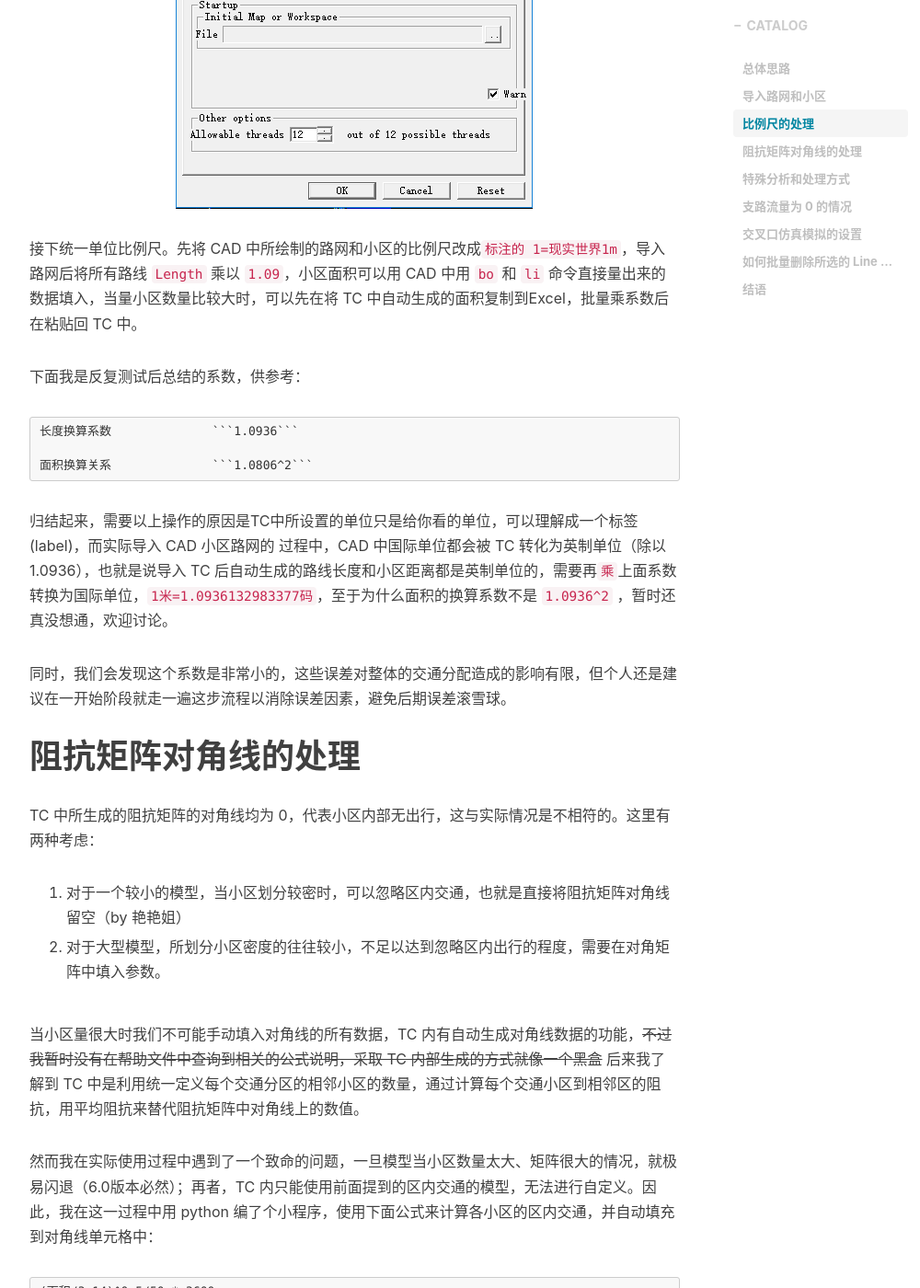
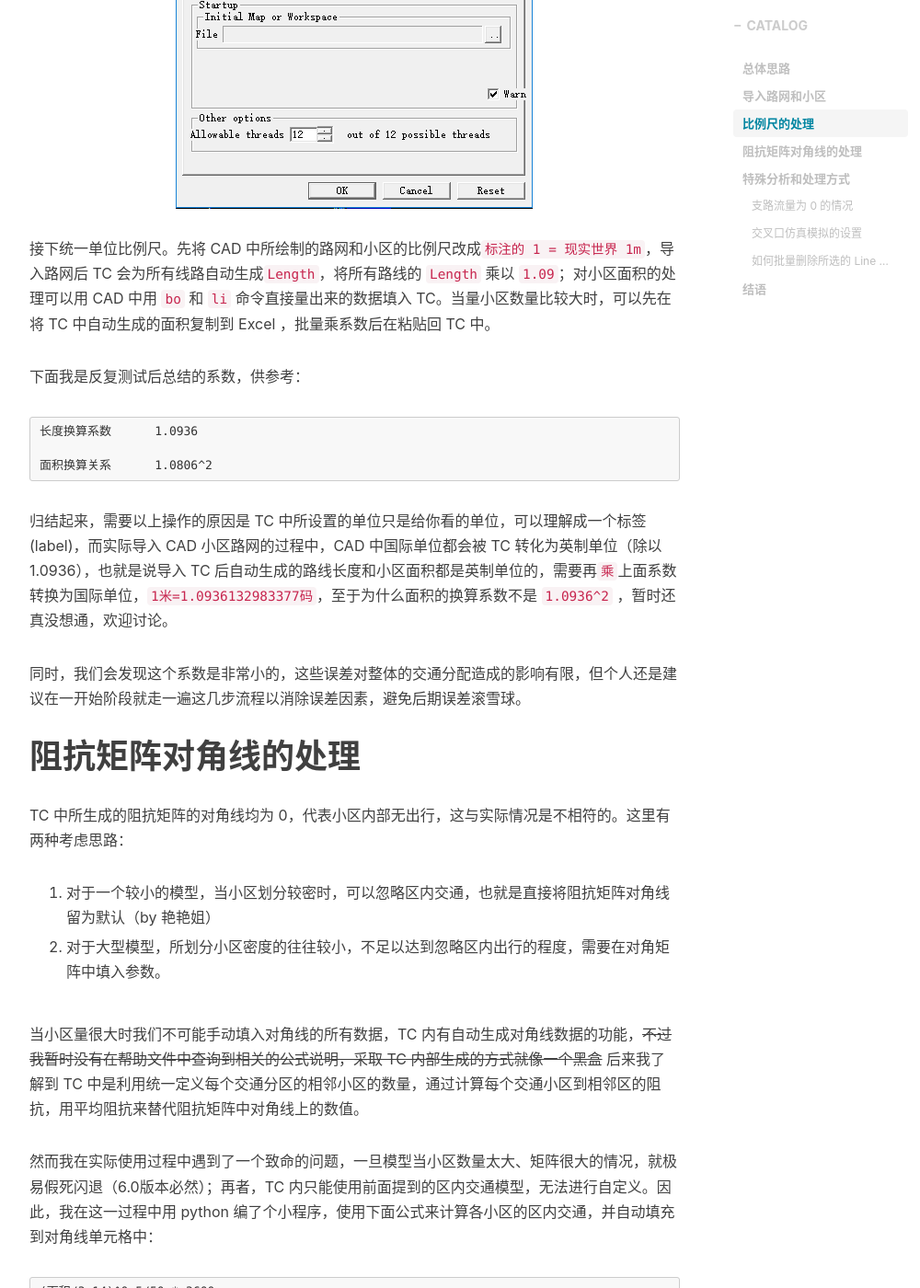
Before and after one commit to aerolithink/aerolithink.github.io, a Jekyll site: the page built from _posts/2018-7-12-TCxc.md, in a window 1280 px wide and 1400 px high, scrolled down 2978 px. Shown: the whole window at 92% size, without its empty margins (233-1233 px from the left). Built offline with Jekyll 4.4.1, drawn with Linux system fonts in a browser that asks for light colours; nearby versions of some CDN libraries; comment, search, counter and statistics services are not loaded; some of the changed text lies outside the part shown.

Commit message:
Post TC v 1.2

````diff
--- a/_posts/2018-7-12-TCxc.md
+++ b/_posts/2018-7-12-TCxc.md
@@ -11,14 +11,14 @@
 music: false
 music-id: 486188847
 tags:
-    - TransCAD
+    - TransCAD (TC)
     - Macro Traffic Simulation
     - Tip
 ---
 
 > 最近一段时间完成了一个大型城市交通宏观模型的建模，期间遇到不少问题，请教了百度、谷歌、还有不少大神。
 >
-> 抽了一天时间总结了一下建模过程中遇到的问题，哈大家分享讨论，下面一起来看吧。
+> 抽了一天时间总结了一下建模过程中遇到的问题，和大家分享讨论，下面一起来看吧。
 
 
 # 总体思路
@@ -42,7 +42,7 @@
 
 导入时需要将小区图层和线网图层分开导入。
 
-这里分享一个比较快速的导入小区的方法——在 CAD 无需一个一个绘制小区，可以直接用```多段线```绘出交叉的路网，将其在交叉口处全部打断，以 line 导入 TC ，再通过```Tools - Geographic Utilities - Line/Area Conversion```来转换为 Area，这样处理可以自动将路网所围成的一个个小区域生成小区。
+这里分享一个比较快速的导入小区的方法——在 CAD 中无需一个一个绘制小区，可以直接用```多段线```绘出交叉的路网，将其在交叉点处全部打断，以 line 面层导入到 TC 中，再通过```Tools - Geographic Utilities - Line/Area Conversion```来转换为 Area，这样处理可以自动将路网所围成的一个个小区域转化为小区。
 
 具体操作如下：
 
@@ -53,37 +53,37 @@
 
 
 # 比例尺的处理
-在 TC 菜单栏中 Edit - Preferences 中将单位改为 kilometers。
+先在 TC 菜单栏的 ```Edit - Preferences``` 中将单位改为 ```kilometers```。
 
 <img src="/img/in-post/2018-7-12-TCxc/kilometers.png" width="388" height="510"/>
 
 
-接下统一单位比例尺。先将 CAD 中所绘制的路网和小区的比例尺改成```标注的 1=现实世界1m```，导入路网后将所有路线 ```Length``` 乘以 ```1.09```，小区面积可以用 CAD 中用 ```bo``` 和 ```li``` 命令直接量出来的数据填入，当量小区数量比较大时，可以先在将 TC 中自动生成的面积复制到Excel，批量乘系数后在粘贴回 TC 中。
+接下统一单位比例尺。先将 CAD 中所绘制的路网和小区的比例尺改成```标注的 1 = 现实世界 1m```，导入路网后 TC 会为所有线路自动生成```Length```，将所有路线的 ```Length``` 乘以 ```1.09```；对小区面积的处理可以用 CAD 中用 ```bo``` 和 ```li``` 命令直接量出来的数据填入 TC。当量小区数量比较大时，可以先在将 TC 中自动生成的面积复制到 Excel ，批量乘系数后在粘贴回 TC 中。
 
 下面我是反复测试后总结的系数，供参考：
 
 ```
-长度换算系数		```1.0936```
+长度换算系数	1.0936
 
-面积换算关系		```1.0806^2```
+面积换算关系	1.0806^2
 ```
 
-归结起来，需要以上操作的原因是TC中所设置的单位只是给你看的单位，可以理解成一个标签 (label)，而实际导入 CAD 小区路网的 过程中，CAD 中国际单位都会被 TC 转化为英制单位（除以1.0936），也就是说导入 TC 后自动生成的路线长度和小区距离都是英制单位的，需要再```乘```上面系数转换为国际单位，```1米=1.0936132983377码```，至于为什么面积的换算系数不是 ```1.0936^2``` ，暂时还真没想通，欢迎讨论。
+归结起来，需要以上操作的原因是 TC 中所设置的单位只是给你看的单位，可以理解成一个标签 (label)，而实际导入 CAD 小区路网的过程中，CAD 中国际单位都会被 TC 转化为英制单位（除以1.0936），也就是说导入 TC 后自动生成的路线长度和小区面积都是英制单位的，需要再```乘```上面系数转换为国际单位，```1米=1.0936132983377码```，至于为什么面积的换算系数不是 ```1.0936^2``` ，暂时还真没想通，欢迎讨论。
 
-同时，我们会发现这个系数是非常小的，这些误差对整体的交通分配造成的影响有限，但个人还是建议在一开始阶段就走一遍这步流程以消除误差因素，避免后期误差滚雪球。
+同时，我们会发现这个系数是非常小的，这些误差对整体的交通分配造成的影响有限，但个人还是建议在一开始阶段就走一遍这几步流程以消除误差因素，避免后期误差滚雪球。
 
 
 # 阻抗矩阵对角线的处理
 
-TC 中所生成的阻抗矩阵的对角线均为 0，代表小区内部无出行，这与实际情况是不相符的。这里有两种考虑：
+TC 中所生成的阻抗矩阵的对角线均为 0，代表小区内部无出行，这与实际情况是不相符的。这里有两种考虑思路：
 
-1. 对于一个较小的模型，当小区划分较密时，可以忽略区内交通，也就是直接将阻抗矩阵对角线留空（by 艳艳姐）
+1. 对于一个较小的模型，当小区划分较密时，可以忽略区内交通，也就是直接将阻抗矩阵对角线留为默认（by 艳艳姐）
 
 2. 对于大型模型，所划分小区密度的往往较小，不足以达到忽略区内出行的程度，需要在对角矩阵中填入参数。
 
 当小区量很大时我们不可能手动填入对角线的所有数据，TC 内有自动生成对角线数据的功能，~~不过我暂时没有在帮助文件中查询到相关的公式说明，采取 TC 内部生成的方式就像一个黑盒~~ 后来我了解到 TC 中是利用统一定义每个交通分区的相邻小区的数量，通过计算每个交通小区到相邻区的阻抗，用平均阻抗来替代阻抗矩阵中对角线上的数值。
 
-然而我在实际使用过程中遇到了一个致命的问题，一旦模型当小区数量太大、矩阵很大的情况，就极易闪退（6.0版本必然）；再者，TC 内只能使用前面提到的区内交通的模型，无法进行自定义。因此，我在这一过程中用 python 编了个小程序，使用下面公式来计算各小区的区内交通，并自动填充到对角线单元格中：
+然而我在实际使用过程中遇到了一个致命的问题，一旦模型当小区数量太大、矩阵很大的情况，就极易假死闪退（6.0版本必然）；再者，TC 内只能使用前面提到的区内交通模型，无法进行自定义。因此，我在这一过程中用 python 编了个小程序，使用下面公式来计算各小区的区内交通，并自动填充到对角线单元格中：
 ```
 (面积/3.14)^0.5/50 * 3600
 ```
@@ -92,19 +92,19 @@
 
 # 特殊分析和处理方式
 
-## 支路流量为 0 的情况
+#### 支路流量为 0 的情况
 
-通常出现这种```路网层级功能丧失```情况，可以先增加一些连接到支路的质心连杆后再看看结果（by 艳艳姐）
+- 通常出现这种```路网层级功能丧失```情况，可以先增加一些连接到支路的质心连杆后再看看结果（by 艳艳姐）
 
-如果没有改善，那么原因就可以归结为小区划分的不够细，加密小区吧（by 艳艳姐）
+- 如果没有改善，那么原因就可以归结为小区划分的不够细，加密小区吧（by 艳艳姐）
 
-通常 ```1w``` 人口划分一个小区为宜（by 顾师兄）
+- 通常 ```1w``` 人口划分一个小区为宜（by 顾师兄）
 
-## 交叉口仿真模拟的设置
+#### 交叉口仿真模拟的设置
 
-如果不是特别研究一个立交口，那么对于一个大范围的模型，可以直接将立交匝道打断，作为十字路口来处理，毕竟TC针对的是宏观模拟。
+如果不是特别研究一个立交口，那么对于一个大范围的模型，可以直接将立交匝道打断，作为十字路口来处理，毕竟 TC 针对的是宏观模拟。
 
-## 如何批量删除所选的 Line 或 Area
+#### 如何批量删除所选的 Line 或 Area
 
 我们常会遇到批量删除的问题，可以用选择工具选中后在菜单栏中 ```Edit - Delete Set``` 进行删除（by 顾师兄）
 
````
Also changed, not shown: other parts of _posts/2018-7-12-TCxc.md (+3 -3 lines).
